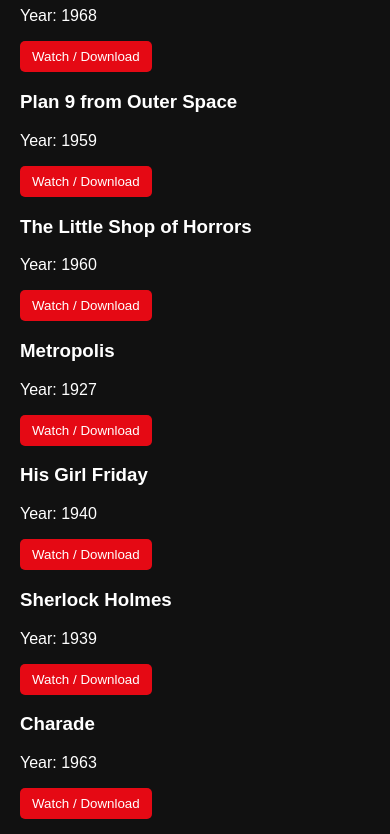
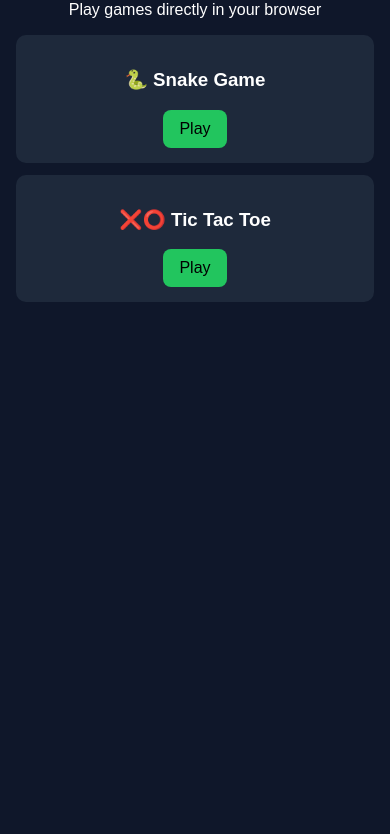
Before and after one commit to nabajyotisarkar2004-hub/Nabajyoti, a plain HTML site: page index.html in a window 390 px wide. Shown: the part 90-924 px from the top of the page. After the commit the page ends 844 px from the top, so only its background shows below. Drawn offline with Linux system fonts and the light colour scheme.

Commit message:
index.html for Mobile Game Zone

```diff
--- a/index.html
+++ b/index.html
@@ -1,49 +1,57 @@
 <!DOCTYPE html>
 <html lang="en">
 <head>
-  <meta charset="UTF-8" />
-  <title>For Movies</title>
+  <meta charset="UTF-8">
+  <title>Mobile Game Zone</title>
+  <meta name="viewport" content="width=device-width, initial-scale=1.0">
   <style>
     body {
+      margin: 0;
       font-family: Arial, sans-serif;
-      background: #111;
+      background: #0f172a;
       color: #fff;
-      margin: 0;
-      padding: 20px;
+      text-align: center;
+      padding: 16px;
     }
-    header, footer {
-      text-align: center;
-      margin-bottom: 20px;
+    h1 {
+      margin-bottom: 10px;
     }
-    .movie {
-      background: #222;
+    .game {
+      background: #1e293b;
       padding: 15px;
-      margin: 10px 0;
-      border-radius: 8px;
+      margin: 12px 0;
+      border-radius: 10px;
     }
     button {
-      padding: 8px 12px;
-      background: #e50914;
-      color: white;
+      background: #22c55e;
       border: none;
-      border-radius: 5px;
+      padding: 10px 16px;
+      color: black;
+      font-size: 16px;
+      border-radius: 8px;
     }
   </style>
 </head>
-<<div id="movie-list"></div>
-<script src="script.js"></script>>
+<body>
 
-<header>
-  <h1>Public Domain Movies</h1>
-  <p>Legally watch and download</p>
-</header>
+<h1>🎮 Mobile Game Zone</h1>
+<p>Play games directly in your browser</p>
 
-<div id="movies"></div>
+<div class="game">
+  <h3>🐍 Snake Game</h3>
+  <button onclick="openGame('snake.html')">Play</button>
+</div>
 
-<footer>
-  <p>Disclaimer: All content is public domain</p>
-</footer>
+<div class="game">
+  <h3>❌⭕ Tic Tac Toe</h3>
+  <button onclick="openGame('tictactoe.html')">Play</button>
+</div>
 
-<script src="script.js"></script>
+<script>
+  function openGame(page) {
+    window.location.href = page;
+  }
+</script>
+
 </body>
 </html>
```
